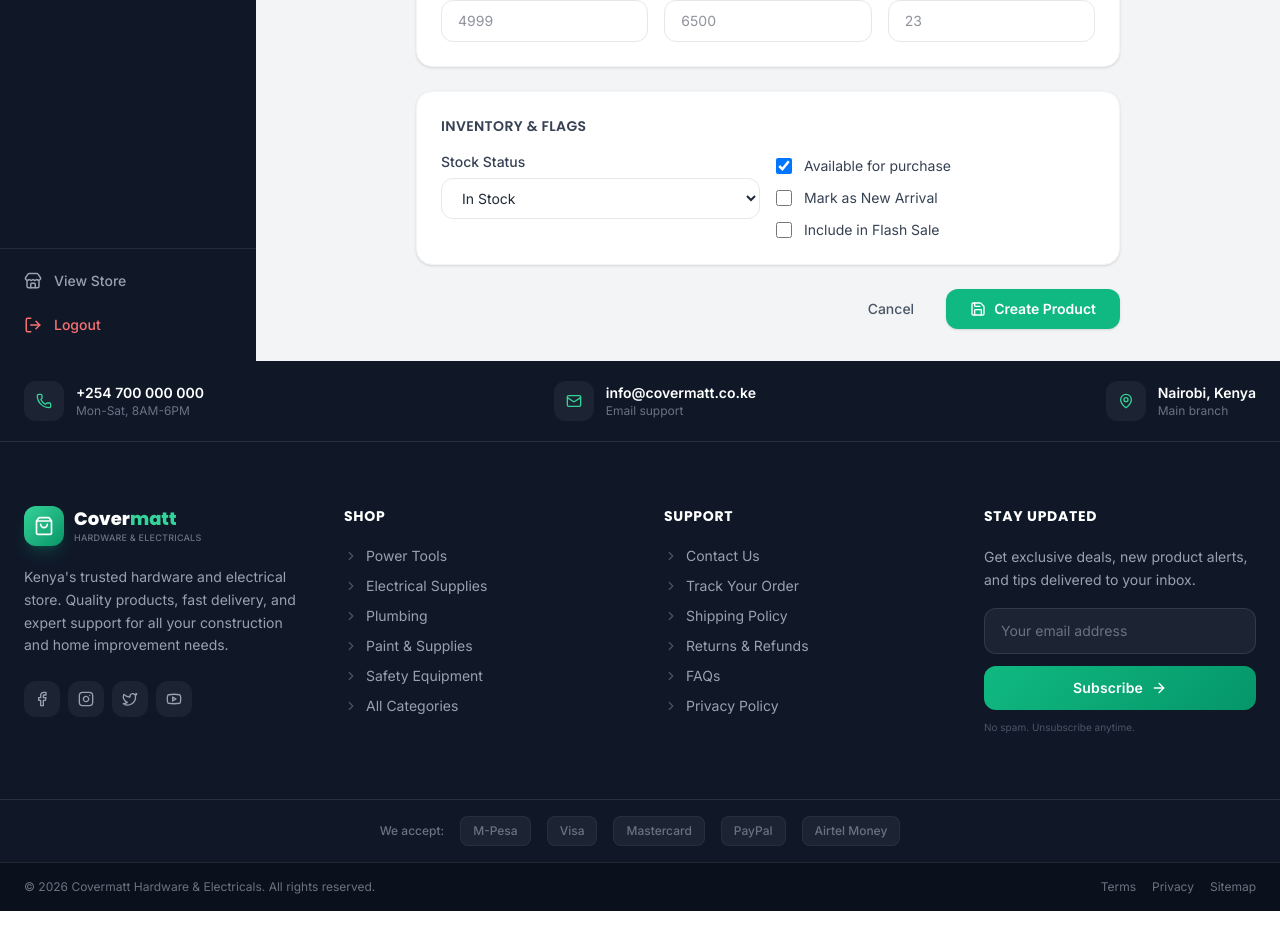
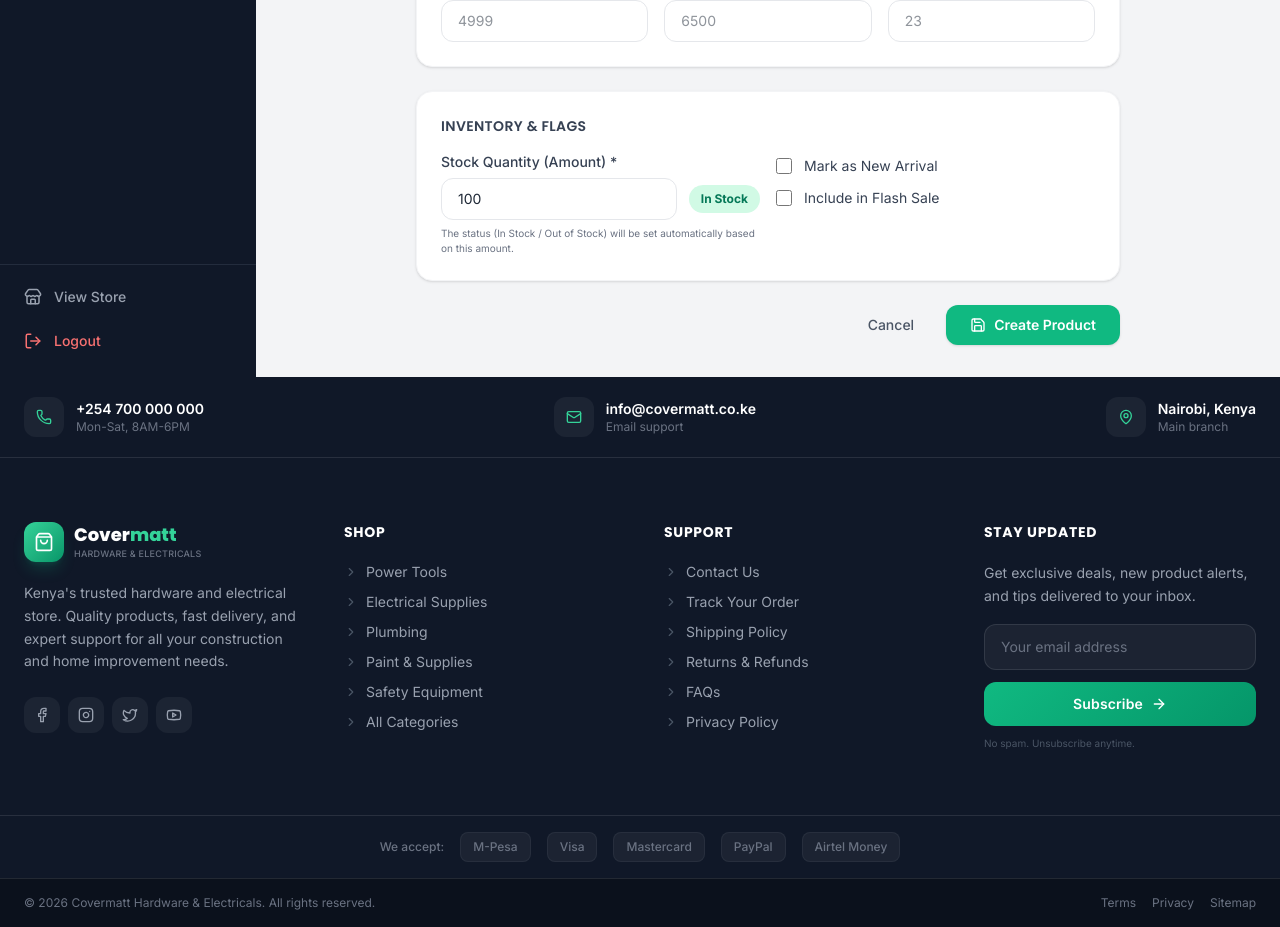
Before and after one commit to prey801/covermatt, a Next.js app in the folder app/: page /admin/products/new in a window 1280 px wide. Shown: the part 1084-2011 px from the top of the page. Built offline with nearby package versions, Linux system fonts and the light colour scheme.

Commit message:
update: enhance chat to collect email & set low stock threshold to 40

```diff
--- a/app/src/app/admin/chat/page.tsx
+++ b/app/src/app/admin/chat/page.tsx
@@ -154,7 +154,10 @@ export default function AdminChatPage() {
                                         {activeConvo.status}
                                     </span>
                                 </h2>
-                                <p className="text-xs text-gray-500 mt-1">Session ID: {activeConvo.sessionId}</p>
+                                <p className="text-xs text-gray-500 mt-1">
+                                    {activeConvo.customerEmail ? `${activeConvo.customerEmail} • ` : ''}
+                                    ID: {activeConvo.sessionId}
+                                </p>
                             </div>
                             <button className="text-sm font-medium text-gray-500 hover:text-emerald-600 transition-colors flex items-center gap-1.5 px-4 py-2 rounded-xl bg-gray-50 hover:bg-emerald-50">
                                 <CheckCircle2 className="w-4 h-4" /> Resolve
--- a/app/src/app/api/chat/route.ts
+++ b/app/src/app/api/chat/route.ts
@@ -6,7 +6,7 @@ import Message from '@/models/Message';
 // POST: Customer sends a message
 export async function POST(req: Request) {
     try {
-        const { sessionId, content, customerName } = await req.json();
+        const { sessionId, content, customerName, customerEmail } = await req.json();
 
         if (!sessionId || !content) {
             return NextResponse.json({ error: 'sessionId and content are required' }, { status: 400 });
@@ -21,14 +21,18 @@ export async function POST(req: Request) {
             conversation = await Conversation.create({
                 sessionId,
                 customerName: customerName || 'Guest',
+                customerEmail: customerEmail || undefined,
                 status: 'active'
             });
         } else {
             // Update lastMessageAt
             conversation.lastMessageAt = new Date();
-            // Optional: update name if provided and it was guest before
+            // Optional: update name/email if provided and it was missing before
             if (customerName && conversation.customerName === 'Guest') {
                 conversation.customerName = customerName;
+            }
+            if (customerEmail && !conversation.customerEmail) {
+                conversation.customerEmail = customerEmail;
             }
             await conversation.save();
         }
--- a/app/src/app/api/products/[id]/route.ts
+++ b/app/src/app/api/products/[id]/route.ts
@@ -23,8 +23,17 @@ export async function PUT(request: Request, { params }: { params: Promise<{ id:
     const body = await request.json();
 
     // Only allow known product fields — prevents injection of _id or other fields
-    const { name, description, price, category, image, rating, reviews, stockLevel, isNewItem, features } = body;
-    const updatePayload = { name, description, price, category, image, rating, reviews, stockLevel, isNewItem, features };
+    const { name, description, price, category, image, rating, reviews, stockQuantity, isNewItem, features } = body;
+
+    let calculatedStockLevel = undefined;
+    if (stockQuantity !== undefined) {
+        const sq = Number(stockQuantity);
+        if (sq <= 0) calculatedStockLevel = 'out-of-stock';
+        else if (sq <= 40) calculatedStockLevel = 'low-stock';
+        else calculatedStockLevel = 'in-stock';
+    }
+
+    const updatePayload = { name, description, price, category, image, rating, reviews, stockLevel: calculatedStockLevel, stockQuantity, isNewItem, features };
     // Strip undefined fields
     Object.keys(updatePayload).forEach(k => (updatePayload as any)[k] === undefined && delete (updatePayload as any)[k]);
 
--- a/app/src/app/api/products/route.ts
+++ b/app/src/app/api/products/route.ts
@@ -64,10 +64,16 @@ export async function POST(request: Request) {
             isNewItem,
             features,
             rating,
-            reviews
+            reviews,
+            stockQuantity
         } = body;
 
         await connectToDatabase();
+
+        let calculatedStockLevel = 'in-stock';
+        const sq = Number(stockQuantity) || 0;
+        if (sq <= 0) calculatedStockLevel = 'out-of-stock';
+        else if (sq <= 40) calculatedStockLevel = 'low-stock';
 
         const newProduct = await Product.create({
             name,
@@ -75,7 +81,8 @@ export async function POST(request: Request) {
             price,
             category,
             image,
-            stockLevel: stockLevel || 'in-stock',
+            stockLevel: calculatedStockLevel,
+            stockQuantity: sq,
             isNewItem: isNewItem || false,
             features: features || [],
             rating: rating ?? 5.0,
--- a/app/src/components/admin/ProductForm.tsx
+++ b/app/src/components/admin/ProductForm.tsx
@@ -18,8 +18,7 @@ export interface ProductFormData {
     discount: string;
     image: string;
     badge: string;
-    stockLevel: 'in-stock' | 'low-stock' | 'out-of-stock';
-    inStock: boolean;
+    stockQuantity: string;
     features: string;
     isNew: boolean;
     flashSale: boolean;
@@ -34,7 +33,7 @@ const CATEGORIES = [
 
 const EMPTY: ProductFormData = {
     name: '', brand: '', category: 'Power Tools', price: '', originalPrice: '',
-    discount: '', image: '📦', badge: '', stockLevel: 'in-stock', inStock: true,
+    discount: '', image: '📦', badge: '', stockQuantity: '100',
     features: '', isNew: false, flashSale: false,
 };
 
@@ -63,6 +62,7 @@ export default function ProductForm({ initial, productId }: ProductFormProps) {
                 price: Number(form.price),
                 originalPrice: form.originalPrice ? Number(form.originalPrice) : undefined,
                 discount: form.discount ? Number(form.discount) : undefined,
+                stockQuantity: Number(form.stockQuantity),
                 features: form.features ? form.features.split('\n').filter(Boolean) : [],
             };
 
@@ -332,20 +332,30 @@ export default function ProductForm({ initial, productId }: ProductFormProps) {
                     <h2 className="font-semibold text-gray-700 text-sm uppercase tracking-wide">Inventory & Flags</h2>
                     <div className="grid grid-cols-1 sm:grid-cols-2 gap-4">
                         <div>
-                            <label className="block text-sm font-medium text-gray-700 mb-1.5">Stock Status</label>
-                            <select
-                                value={form.stockLevel}
-                                onChange={e => set('stockLevel', e.target.value as ProductFormData['stockLevel'])}
-                                className="w-full px-4 py-2.5 border border-gray-200 rounded-xl text-sm focus:outline-none focus:ring-2 focus:ring-emerald-500 bg-white"
-                            >
-                                <option value="in-stock">In Stock</option>
-                                <option value="low-stock">Low Stock</option>
-                                <option value="out-of-stock">Out of Stock</option>
-                            </select>
+                            <label className="block text-sm font-medium text-gray-700 mb-1.5">Stock Quantity (Amount) *</label>
+                            <div className="flex items-center gap-3">
+                                <input
+                                    required
+                                    type="number"
+                                    min="0"
+                                    value={form.stockQuantity}
+                                    onChange={e => set('stockQuantity', e.target.value)}
+                                    placeholder="100"
+                                    className="w-full px-4 py-2.5 border border-gray-200 rounded-xl text-sm focus:outline-none focus:ring-2 focus:ring-emerald-500"
+                                />
+                                <span className={`shrink-0 text-xs font-bold px-3 py-1.5 rounded-full ${
+                                    Number(form.stockQuantity) <= 0 ? 'bg-red-100 text-red-700' :
+                                    Number(form.stockQuantity) <= 40 ? 'bg-amber-100 text-amber-700' :
+                                    'bg-emerald-100 text-emerald-700'
+                                }`}>
+                                    {Number(form.stockQuantity) <= 0 ? 'Out of Stock' :
+                                     Number(form.stockQuantity) <= 40 ? 'Low Stock' : 'In Stock'}
+                                </span>
+                            </div>
+                            <p className="text-[10px] text-gray-500 mt-1.5">The status (In Stock / Out of Stock) will be set automatically based on this amount.</p>
                         </div>
                         <div className="flex flex-col gap-3 pt-1">
                             {[
-                                { key: 'inStock', label: 'Available for purchase' },
                                 { key: 'isNew', label: 'Mark as New Arrival' },
                                 { key: 'flashSale', label: 'Include in Flash Sale' },
                             ].map(({ key, label }) => (
--- a/app/src/models/Conversation.ts
+++ b/app/src/models/Conversation.ts
@@ -4,6 +4,7 @@ export interface IConversation extends Document {
     sessionId: string;
     userId?: mongoose.Types.ObjectId;
     customerName?: string;
+    customerEmail?: string;
     status: 'active' | 'closed';
     lastMessageAt: Date;
     createdAt: Date;
@@ -13,6 +14,7 @@ const ConversationSchema = new Schema<IConversation>({
     sessionId: { type: String, required: true, unique: true, index: true },
     userId: { type: Schema.Types.ObjectId, ref: 'User' },
     customerName: { type: String },
+    customerEmail: { type: String },
     status: { type: String, enum: ['active', 'closed'], default: 'active', index: true },
     lastMessageAt: { type: Date, default: Date.now, index: true }
 }, {
--- a/app/src/models/Product.ts
+++ b/app/src/models/Product.ts
@@ -9,6 +9,7 @@ export interface IProduct extends Document {
     rating: number;
     reviews: number;
     stockLevel: 'in-stock' | 'low-stock' | 'out-of-stock';
+    stockQuantity: number;
     isNewItem: boolean;
     features: string[];
     createdAt: Date;
@@ -28,6 +29,7 @@ const ProductSchema = new Schema<IProduct>({
         enum: ['in-stock', 'low-stock', 'out-of-stock'],
         default: 'in-stock'
     },
+    stockQuantity: { type: Number, default: 0, min: 0 },
     isNewItem: { type: Boolean, default: false },
     features: { type: [String], default: [] }
 }, {
```
Also changed, not shown: app/src/components/ui/LiveChatWidget.tsx (+15 -2 lines).
